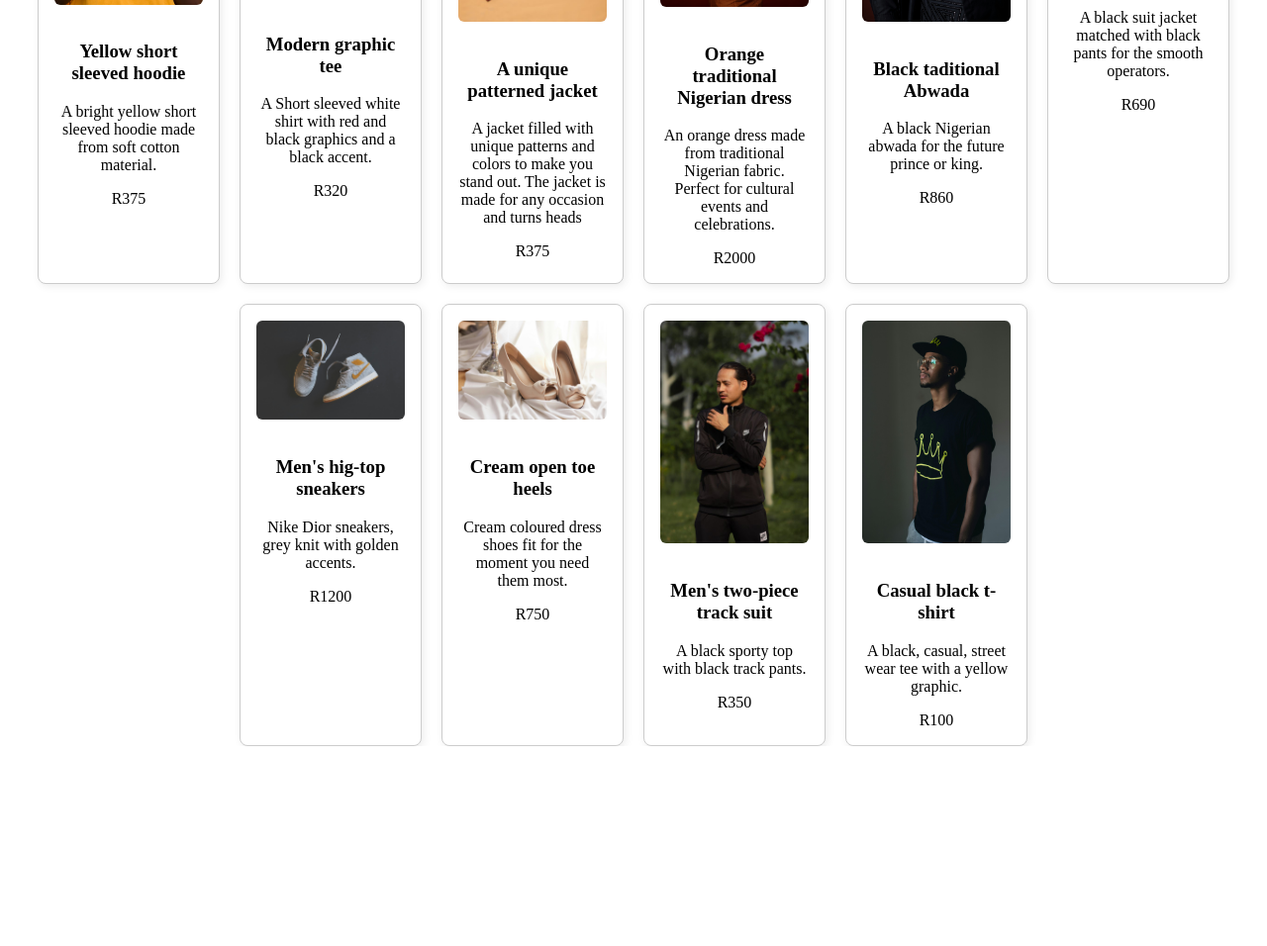
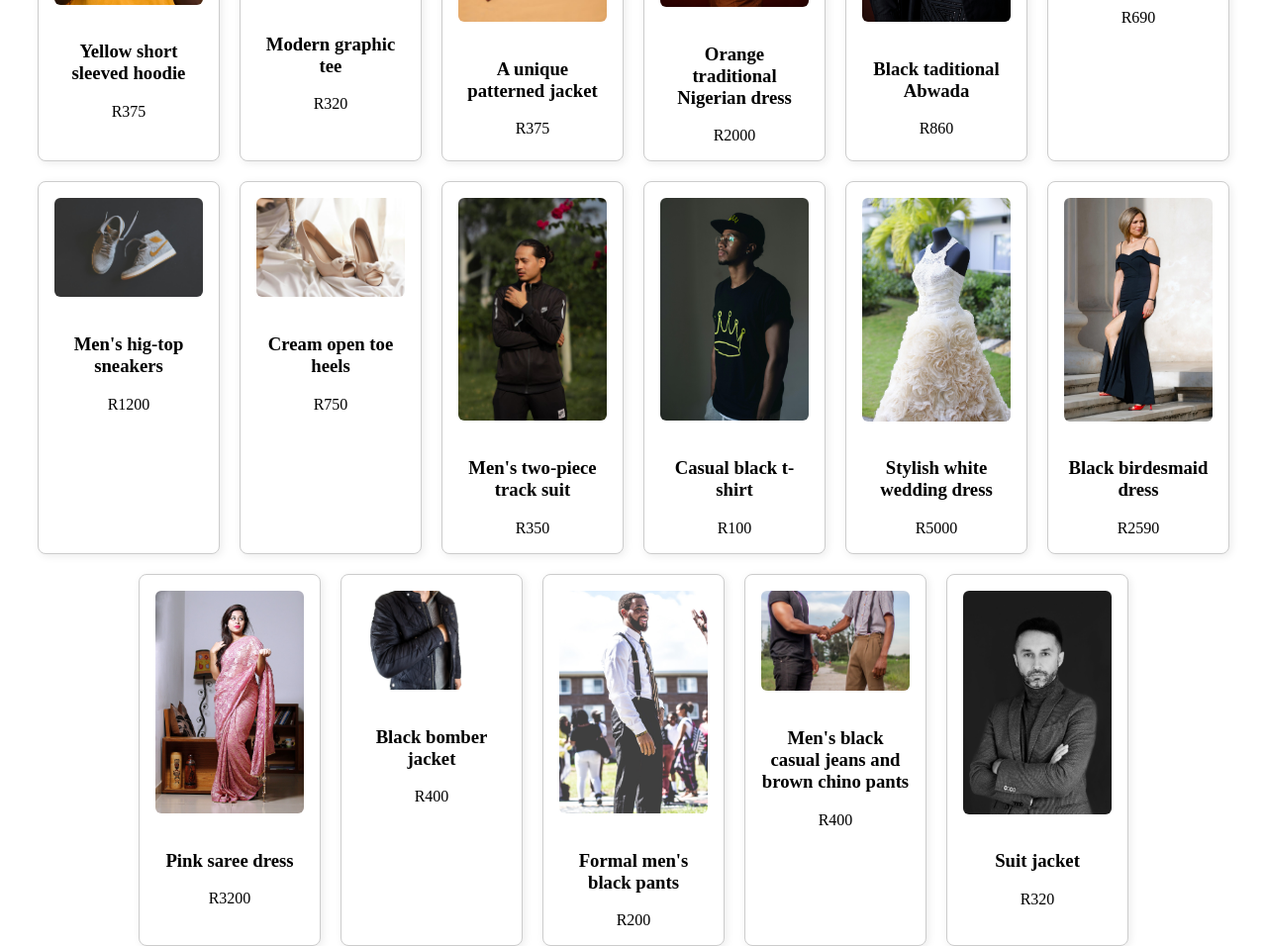
Before and after one commit to Lunghani-Shilubane/31st-Emporium, a plain HTML site: page products.html in a window 1280 px wide. Shown: the part 393-1349 px from the top of the page at 99% size. Before the commit the page ends 1147 px from the top, so only its background shows below. Drawn offline with Linux system fonts and the light colour scheme.

Commit message:
Added a few more items to the catelogue

```diff
--- a/catelogue.json
+++ b/catelogue.json
@@ -98,6 +98,76 @@
         "price": 100,
         "category": "t-shirts",
         "alt name": "product 10"
+    },
+    {
+        "id": 11,
+        "image": "/images/wedding-dress-3769918_1280.jpg",
+        "name": "Stylish white wedding dress",
+        "description": "A white wedding dress with a flower frill pattern.",
+        "quantity": "",
+        "price": 5000,
+        "category": "dresses",
+        "alt name": "product 11"
+    },
+    {
+        "id": 12,
+        "image": "/images/bridesmaid-9064610_1280.jpg",
+        "name": "Black birdesmaid dress",
+        "description": "A long elegant black bridesmaid dress with shoulder straps.",
+        "quantity": "",
+        "price": 2590,
+        "category": "t-shirts",
+        "alt name": "product 12"
+    },
+    {
+        "id": 13,
+        "image": "/images/sharee-1759204_1280.jpg",
+        "name": "Pink saree dress",
+        "description": "A beautiful pink saree dress with patterns from top to bottom.",
+        "quantity": "",
+        "price": 3200,
+        "category": "dresses",
+        "alt name": "product 13"
+    },
+    {
+        "id": 14,
+        "image": "/images/jacket-2821961_1280.jpg",
+        "name": "Black bomber jacket",
+        "description": "Black jacket with dark silver accents, perfect for any occasion.",
+        "quantity": "",
+        "price": 400,
+        "category": "jacket",
+        "alt name": "product 14"
+    },
+    {
+        "id": 15,
+        "image": "/images/guy-2590825_1280.jpg",
+        "name": "Formal men's black pants",
+        "description": "Men's formal black pants for any formal event or occasion.",
+        "quantity": "",
+        "price": 200,
+        "category": "pants",
+        "alt name": "product 15"
+    },
+    {
+       "id": 16,
+        "image": "/images/handshake-7441756_1280.jpg",
+        "name": "Men's black casual jeans and brown chino pants",
+        "description": "Men's everyday pants. Sleek, clean and of great quality.",
+        "quantity": "",
+        "price": 400,
+        "category": "pants",
+        "alt name": "product 16"
+    },
+    {
+        "id": 17,
+        "image": "/images/human-5688156_1280.jpg",
+        "name": "Suit jacket",
+        "description": "An elegantly wool woven jacket.",
+        "quantity": "",
+        "price": 320,
+        "category": "jacket",
+        "alt name": "product 17"
     }
 
 ]
--- a/products.html
+++ b/products.html
@@ -72,7 +72,6 @@
               card.innerHTML = `
                 <img src="${p.image || 'images/placeholder.png'}" alt="${(p.name || '')}" width="150" height="200" /><br />
                 <h3>${p.name || 'Unnamed product'}</h3>
-                <p>${p.description || ''}</p>
                 <div class="price">${p.price !== undefined ? 'R' + p.price : ''}</div>
               `;
 
```
Also changed, not shown: cart.html (+2 -7 lines), images/bridesmaid-9064610_1280.jpg (added), images/cart-icon.svg (deleted), images/guy-2590825_1280.jpg (added), images/handshake-7441756_1280.jpg (added), images/human-5688156_1280.jpg (added), images/jacket-2821961_1280.jpg (added), images/sharee-1759204_1280.jpg (added), images/wedding-dress-3769918_1280.jpg (added), 2 other files.
